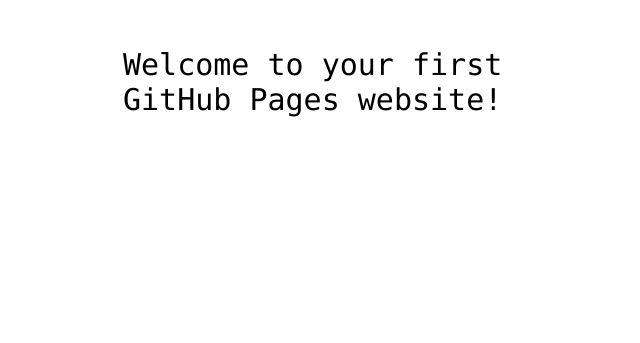
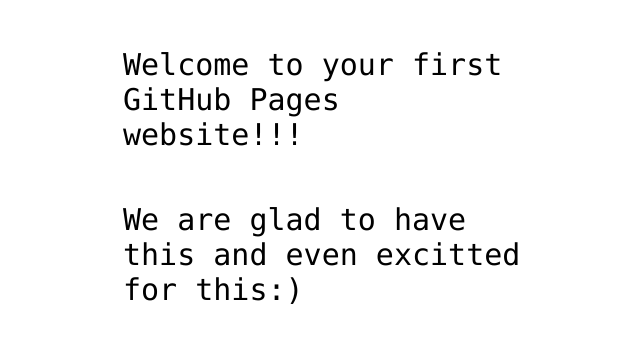
Before and after one commit to meaditya007/hello-world, a plain HTML site: page index.html in a window 1280 px wide. Shown: the part 341-684 px from the top of the page, without its empty margins (317-957 px from the left). Drawn offline with Linux system fonts and the light colour scheme.

Commit message:
added some para

```diff
--- a/index.html
+++ b/index.html
@@ -12,7 +12,8 @@
 <img src="https://octodex.github.com/images/daftpunktocat-thomas.gif" id="octocat" alt="octocat-gif" />
 
 <!-- Change this code here by copy and pasting your template on line 15 -->
-<p>Welcome to your first GitHub Pages website!</p>
+<p>Welcome to your first GitHub Pages website!!!</p>
+  <p>We are glad to have this and even excitted for this:) </p>
 
 </body>
 </html>
```
